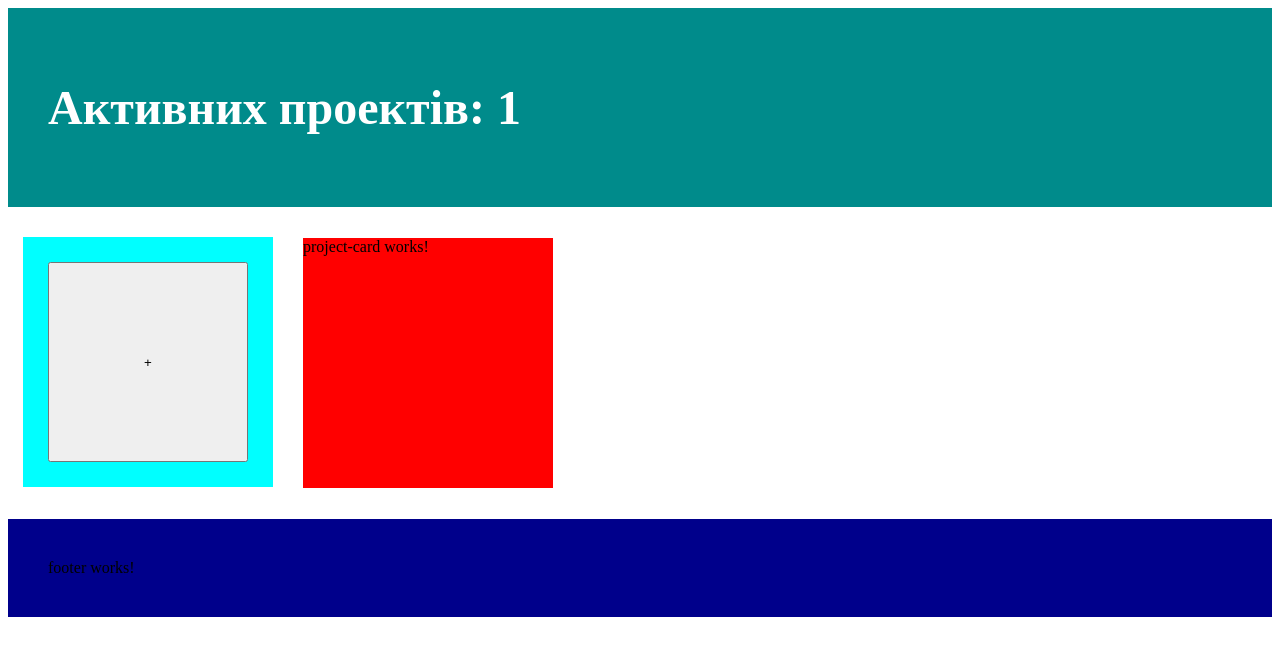
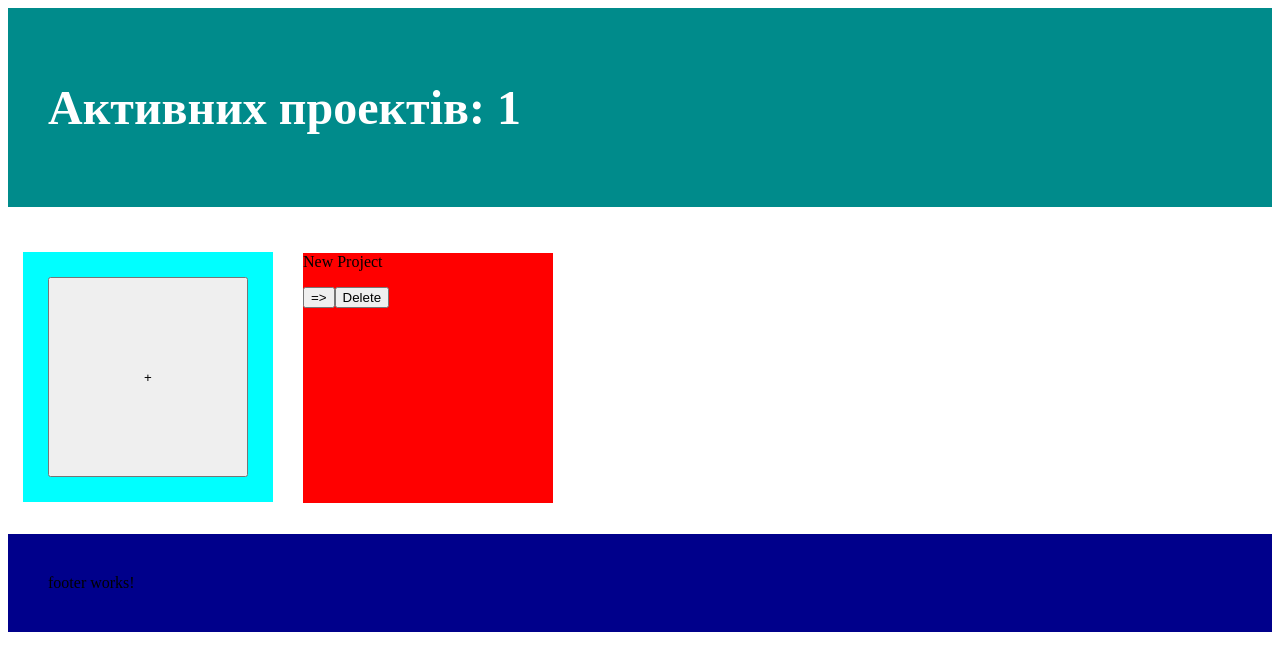
Before and after one commit to Derek777/ToDo-angular, an Angular app: page /add in a window 1280 px wide. Both pictures are taken after a click on the button "Create project". Shown: the top 670 px of the page. Built offline with nearby package versions, Linux system fonts and the light colour scheme.

Commit message:
create card component and delete function

```diff
--- a/src/app/data.service.ts
+++ b/src/app/data.service.ts
@@ -9,12 +9,12 @@ import { distinctUntilChanged, map } from 'rxjs/operators';
   providedIn: 'root'
 })
 export class DataService implements OnInit {
-  private name: string = 'My_';
+  private name: String = 'My_';
 
   private projectsCountObject = new BehaviorSubject<any>({} as any); // count in Header
   public projectsCount = this.projectsCountObject.asObservable();
 
-  private projectTitlesObject = new BehaviorSubject<any>({} as any); //Titlea array in project-list
+  private projectTitlesObject = new BehaviorSubject<any>({} as any); // Titlea array in project-list
   public projectTitles = this.projectTitlesObject.asObservable();
 
 
@@ -43,7 +43,7 @@ export class DataService implements OnInit {
     return this.DB.get(this.name + title);
   }
 
-  getAllProjects(){
+  getAllProjects() {
     return this.DB.getAllProjects(this.name);
   }
 
@@ -51,25 +51,25 @@ export class DataService implements OnInit {
   //   console.log(item);
   // }
 
-  basicStages():string[]{
+  basicStages(): string[] {
     return new Array(
-      "start of the project",
-      "work on the project",
-      "end of the project"
-    )
+      'start of the project',
+      'work on the project',
+      'end of the project'
+    );
   }
 
-  createProject(newProject, stages){
-    newProject.newStage = stages.map(i => i.trim())
+  createProject(newProject, stages) {
+    newProject.newStage = stages.map(i => i.trim());
     newProject.projectTitle = newProject.projectTitle.trim();
     newProject.date = new Date().getTime();
     newProject.timer = null;
-    this.DB.set(this.name + newProject.projectTitle, newProject)
+    this.DB.set(this.name + newProject.projectTitle, newProject);
     this.projectsCountObject.next(this.getCount());
   }
 
-  deleteProject(projectTitle: string){
-    this.DB.deleteProject(this.name+projectTitle);
+  deleteProject(projectTitle: string) {
+    this.DB.deleteProject(this.name + projectTitle);
     this.projectTitlesObject.next(this.getAllProjects());
     this.projectsCountObject.next(this.getCount());
   }
@@ -78,10 +78,10 @@ export class DataService implements OnInit {
 
 
 
-  add(){}//
-  delete(){}//
-  get(){}//
-  edit(){}//
+  add() {}//
+  delete() {}//
+  get() {}//
+  edit() {}//
 
   // private data = [
   //   { name: 'Apple iPhone 7', price: 56000},
--- a/src/app/header/header.component.css
+++ b/src/app/header/header.component.css
@@ -1,6 +1,7 @@
 .header{
   padding: 40px;
   background-color: darkcyan;
+  margin-bottom: 30px;
 }
 
 h1{
--- a/src/app/local-storage.service.ts
+++ b/src/app/local-storage.service.ts
@@ -7,10 +7,10 @@ export class LocalStorageService {
 
   constructor() { }
 
-  lenght(name):Number{
-    let arr = [];
-    for ( var i = 0, len = localStorage.length; i < len; ++i ) {
-      if(localStorage.key( i ).substr(0,3) === name){
+  lenght(name):Number {
+    const arr = [];
+    for (let i = 0, len = localStorage.length; i < len; ++i) {
+      if (localStorage.key( i ).substr(0, 3) === name) {
         arr.push(i);
       }
     }
@@ -18,16 +18,16 @@ export class LocalStorageService {
   }
 
   getAllProjects(name){
-    let arr = [];
-    for ( var i = 0, len = localStorage.length; i < len; ++i ) {
-      if(localStorage.key( i ).substr(0,3) === name){
+    const arr = [];
+    for ( let i = 0, len = localStorage.length; i < len; ++i ) {
+      if (localStorage.key( i ).substr(0, 3) === name) {
         arr.push(JSON.parse(localStorage.getItem( localStorage.key( i ) )));
       }
     }
     return arr;
   }
 
-  deleteProject(projectTitle){
+  deleteProject(projectTitle) {
     localStorage.removeItem(projectTitle);
   }
 
--- a/src/app/project-card/project-card.component.css
+++ b/src/app/project-card/project-card.component.css
@@ -0,0 +1,26 @@
+.card {
+    width: 250px;
+    height: 250px;
+    margin: 15px;
+    background-color: aqua;
+}
+
+.prioritet1{
+    background-color: red;
+}
+
+.prioritet2{
+    background-color:darkorange;
+}
+
+.prioritet3{
+    background-color:gold;
+}
+
+.prioritet4{
+    background-color:chartreuse;
+}
+
+.prioritet5{
+    background-color:seagreen;
+}
--- a/src/app/project-card/project-card.component.html
+++ b/src/app/project-card/project-card.component.html
@@ -1,3 +1,5 @@
-<p>
-  project-card works!
-</p>
+<div class="card prioritet{{project.projectPriority}}">
+   <p>{{project.projectTitle}}</p>
+   <button routerLink="projects/{{project.projectTitle}}">=></button>
+   <button (click) = "delete(project.projectTitle)">Delete</button>
+</div>
--- a/src/app/project-card/project-card.component.ts
+++ b/src/app/project-card/project-card.component.ts
@@ -1,4 +1,5 @@
-import { Component, OnInit } from '@angular/core';
+import { Component, OnInit, Input, Output } from '@angular/core';
+import { EventEmitter } from '@angular/core';
 
 @Component({
   selector: 'app-project-card',
@@ -9,6 +10,14 @@ export class ProjectCardComponent implements OnInit {
 
   constructor() { }
 
+  @Input() project;
+
+  @Output() deleteProject = new EventEmitter();
+
+  delete(title) {
+    this.deleteProject.emit(title);
+  }
+
   ngOnInit() {
   }
 
--- a/src/app/project-list/project-list.component.css
+++ b/src/app/project-list/project-list.component.css
@@ -2,7 +2,7 @@
    display: flex;
    flex-wrap: wrap;
    align-content: stretch;
-   margin-top: 15px;
+   /* margin-top: 15px;   */
 }
 
 .card {
--- a/src/app/project-list/project-list.component.html
+++ b/src/app/project-list/project-list.component.html
@@ -2,10 +2,13 @@
 <div class="projects">
   <div class="card add">
       <button class=add-btn routerLink="/add">+</button>
-  </div>
-  <div *ngFor="let project of projects.sort(this.sortProjects)">
-    <div class="card prioritet{{project.projectPriority}}">
-      <app-project-card></app-project-card>
+  </div >
+  <!-- <div *ngFor="let project of projects.sort(this.sortProjects)">     -->
+    <!-- <div class="card prioritet{{project.projectPriority}}"> -->
+  <app-project-card *ngFor="let project of projects.sort(this.sortProjects)"
+    [project] = "project"
+    (deleteProject) = "deleteProject($event)">
+  </app-project-card>
         <!-- {{project.projectTitle}} -->
         <!-- <p>{{project.projectPriority}}</p> -->
         <!-- <h2>{{project.projectTime}}</h2> -->
@@ -13,6 +16,6 @@
         <!-- <p>{{ project.timer }}</p> -->
         <!-- <button routerLink="projects/{{project.projectTitle}}">=></button>
         <button (click) = deleleProject(project.projectTitle)>Delete</button> -->
-    </div>
-  </div>
+
+  <!-- </div>  -->
 </div>
--- a/src/app/project-list/project-list.component.ts
+++ b/src/app/project-list/project-list.component.ts
@@ -16,18 +16,31 @@ export class ProjectListComponent implements OnInit {
 
   ngOnInit() {
     this.data.projectTitles.subscribe(data => {
-      this.projects = data
-    })
-    this.projects = this.data.getAllProjects()
+      this.projects = data;
+    });
+    this.projects = this.data.getAllProjects();
   }
 
   // deleleProject(projectTitle: string){
   //   this.data.deleteProject(projectTitle);
   // }
+  deleteProject(title) {
+    this.projects.forEach((element, index, arr) =>  {
+      if (element.projectTitle === title) {
+        arr.splice(index, 1);
+        console.log(this);
+        this.data.deleteProject(title);
+      }
+    });
+  }
 
-  sortProjects(a, b){
-    if(a.projectPriority>b.projectPriority){return 1};
-    if(a.projectPriority<b.projectPriority){return -1};
+  sortProjects(a, b) {
+    if ( a.projectPriority > b.projectPriority) {
+      return 1;
+     }
+    if ( a.projectPriority < b.projectPriority) {
+      return -1;
+     }
   }
 
  }
--- a/src/app/stages/stages.component.ts
+++ b/src/app/stages/stages.component.ts
@@ -11,14 +11,15 @@ export class StagesComponent  {
 
   constructor(private data: DataService) { }
 
-  @Input() stage: string
+  @Input() stage: string;
 
   // @Output() del = new EventEmitter();
   //   delStage(title) {
   //       this.del.emit(title);
   //   }
 
-  @Output() onChanged =new EventEmitter()
+  @Output() onChanged = new EventEmitter();
+
     change(title) {
       this.onChanged.emit(title);
     }
```
